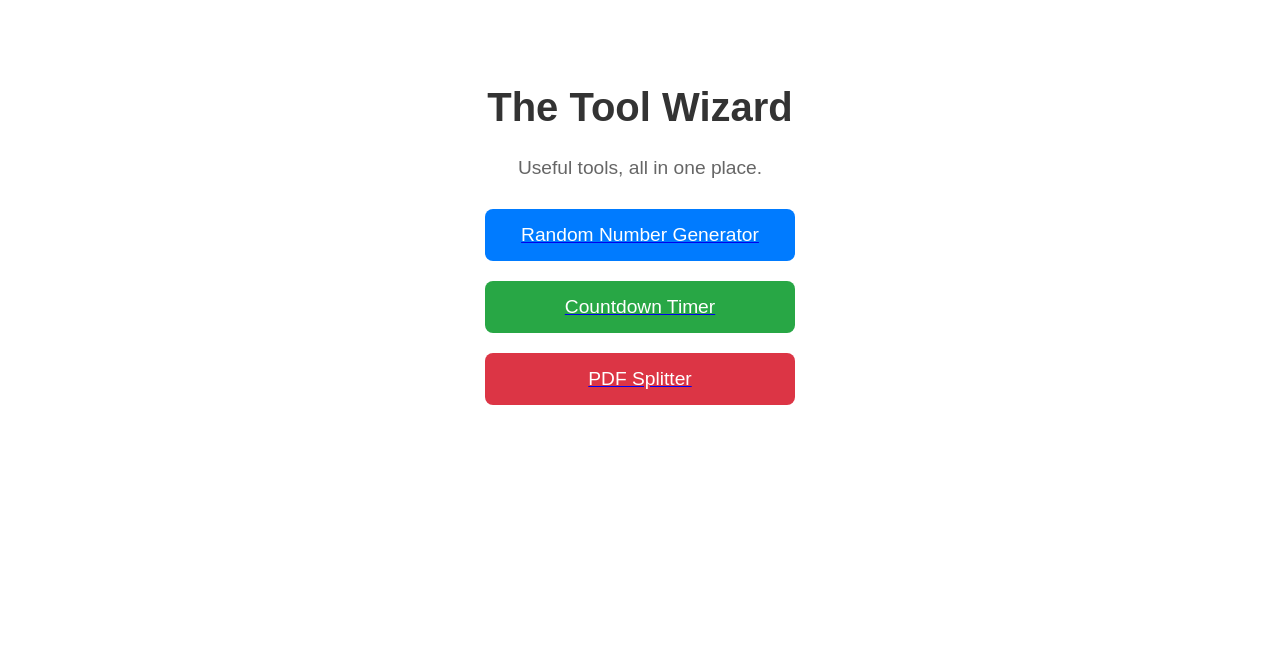
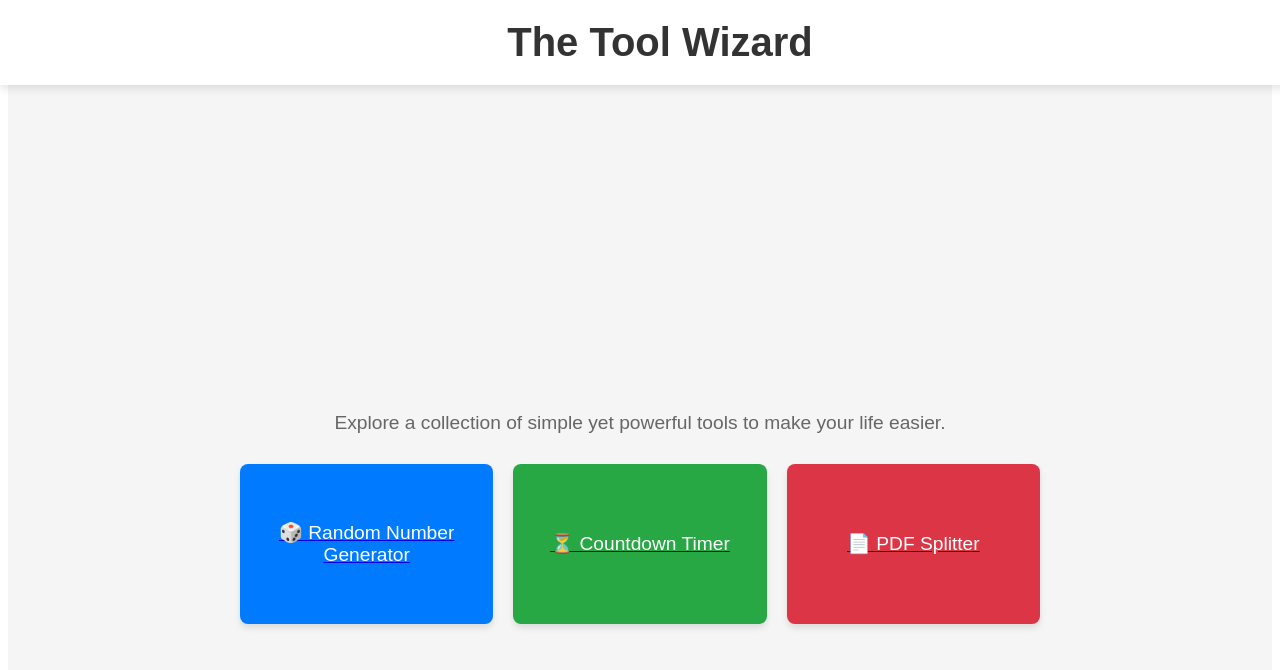
Before and after one commit to Toolwizard/The-Tool-Wizard-Frontend, a Next.js app: page / in a window 1280 px wide. Shown: the top 670 px of the page. Built offline with nearby package versions, Linux system fonts and the light colour scheme.

Commit message:
Update index.js

```diff
--- a/pages/index.js
+++ b/pages/index.js
@@ -2,21 +2,101 @@ import Link from 'next/link';
 
 export default function Home() {
     return (
-        <div style={{ textAlign: 'center', padding: '50px', fontFamily: 'Arial, sans-serif' }}>
-            <h1 style={{ fontSize: '2.5rem', color: '#333' }}>The Tool Wizard</h1>
-            <p style={{ fontSize: '1.2rem', color: '#666' }}>Useful tools, all in one place.</p>
+        <div style={{
+            textAlign: 'center',
+            padding: '50px',
+            fontFamily: 'Arial, sans-serif',
+            backgroundColor: '#f5f5f5',
+            minHeight: '100vh',
+            display: 'flex',
+            flexDirection: 'column',
+            justifyContent: 'center',
+            alignItems: 'center'
+        }}>
+            <header style={{
+                width: '100%',
+                padding: '20px',
+                backgroundColor: '#fff',
+                boxShadow: '0px 4px 8px rgba(0, 0, 0, 0.1)',
+                position: 'fixed',
+                top: 0,
+                left: 0,
+                zIndex: 1000,
+                textAlign: 'center'
+            }}>
+                <h1 style={{ fontSize: '2.5rem', color: '#333', margin: 0 }}>The Tool Wizard</h1>
+            </header>
 
-            <div style={{ display: 'flex', flexDirection: 'column', alignItems: 'center', marginTop: '20px' }}>
+            <main style={{ marginTop: '100px', maxWidth: '900px', textAlign: 'center' }}>
+                <p style={{ fontSize: '1.2rem', color: '#666', marginBottom: '30px' }}>
+                    Explore a collection of simple yet powerful tools to make your life easier.
+                </p>
+
+                <div style={{ display: 'grid', gridTemplateColumns: '1fr 1fr 1fr', gap: '20px', maxWidth: '800px' }}>
                     <Link href="/number-generator">
-                    <a style={{ textDecoration: 'none', backgroundColor: '#007bff', color: 'white', padding: '15px 30px', margin: '10px', borderRadius: '8px', fontSize: '1.2rem', width: '250px', textAlign: 'center', display: 'block' }}>Random Number Generator</a>
+                        <a style={{
+                            textDecoration: 'none',
+                            backgroundColor: '#007bff',
+                            color: 'white',
+                            padding: '20px',
+                            borderRadius: '8px',
+                            fontSize: '1.2rem',
+                            display: 'flex',
+                            justifyContent: 'center',
+                            alignItems: 'center',
+                            height: '120px',
+                            boxShadow: '0 4px 6px rgba(0, 0, 0, 0.1)',
+                            transition: 'transform 0.2s'
+                        }}
+                        onMouseOver={(e) => e.currentTarget.style.transform = 'scale(1.05)'}
+                        onMouseOut={(e) => e.currentTarget.style.transform = 'scale(1)'}>
+                            🎲 Random Number Generator
+                        </a>
                     </Link>
+
                     <Link href="/timer">
-                    <a style={{ textDecoration: 'none', backgroundColor: '#28a745', color: 'white', padding: '15px 30px', margin: '10px', borderRadius: '8px', fontSize: '1.2rem', width: '250px', textAlign: 'center', display: 'block' }}>Countdown Timer</a>
+                        <a style={{
+                            textDecoration: 'none',
+                            backgroundColor: '#28a745',
+                            color: 'white',
+                            padding: '20px',
+                            borderRadius: '8px',
+                            fontSize: '1.2rem',
+                            display: 'flex',
+                            justifyContent: 'center',
+                            alignItems: 'center',
+                            height: '120px',
+                            boxShadow: '0 4px 6px rgba(0, 0, 0, 0.1)',
+                            transition: 'transform 0.2s'
+                        }}
+                        onMouseOver={(e) => e.currentTarget.style.transform = 'scale(1.05)'}
+                        onMouseOut={(e) => e.currentTarget.style.transform = 'scale(1)'}>
+                            ⏳ Countdown Timer
+                        </a>
                     </Link>
+
                     <Link href="/pdf-splitter">
-                    <a style={{ textDecoration: 'none', backgroundColor: '#dc3545', color: 'white', padding: '15px 30px', margin: '10px', borderRadius: '8px', fontSize: '1.2rem', width: '250px', textAlign: 'center', display: 'block' }}>PDF Splitter</a>
+                        <a style={{
+                            textDecoration: 'none',
+                            backgroundColor: '#dc3545',
+                            color: 'white',
+                            padding: '20px',
+                            borderRadius: '8px',
+                            fontSize: '1.2rem',
+                            display: 'flex',
+                            justifyContent: 'center',
+                            alignItems: 'center',
+                            height: '120px',
+                            boxShadow: '0 4px 6px rgba(0, 0, 0, 0.1)',
+                            transition: 'transform 0.2s'
+                        }}
+                        onMouseOver={(e) => e.currentTarget.style.transform = 'scale(1.05)'}
+                        onMouseOut={(e) => e.currentTarget.style.transform = 'scale(1)'}>
+                            📄 PDF Splitter
+                        </a>
                     </Link>
                 </div>
+            </main>
         </div>
     );
 }
```
Lines whose indentation alone changed are shown as unchanged.
